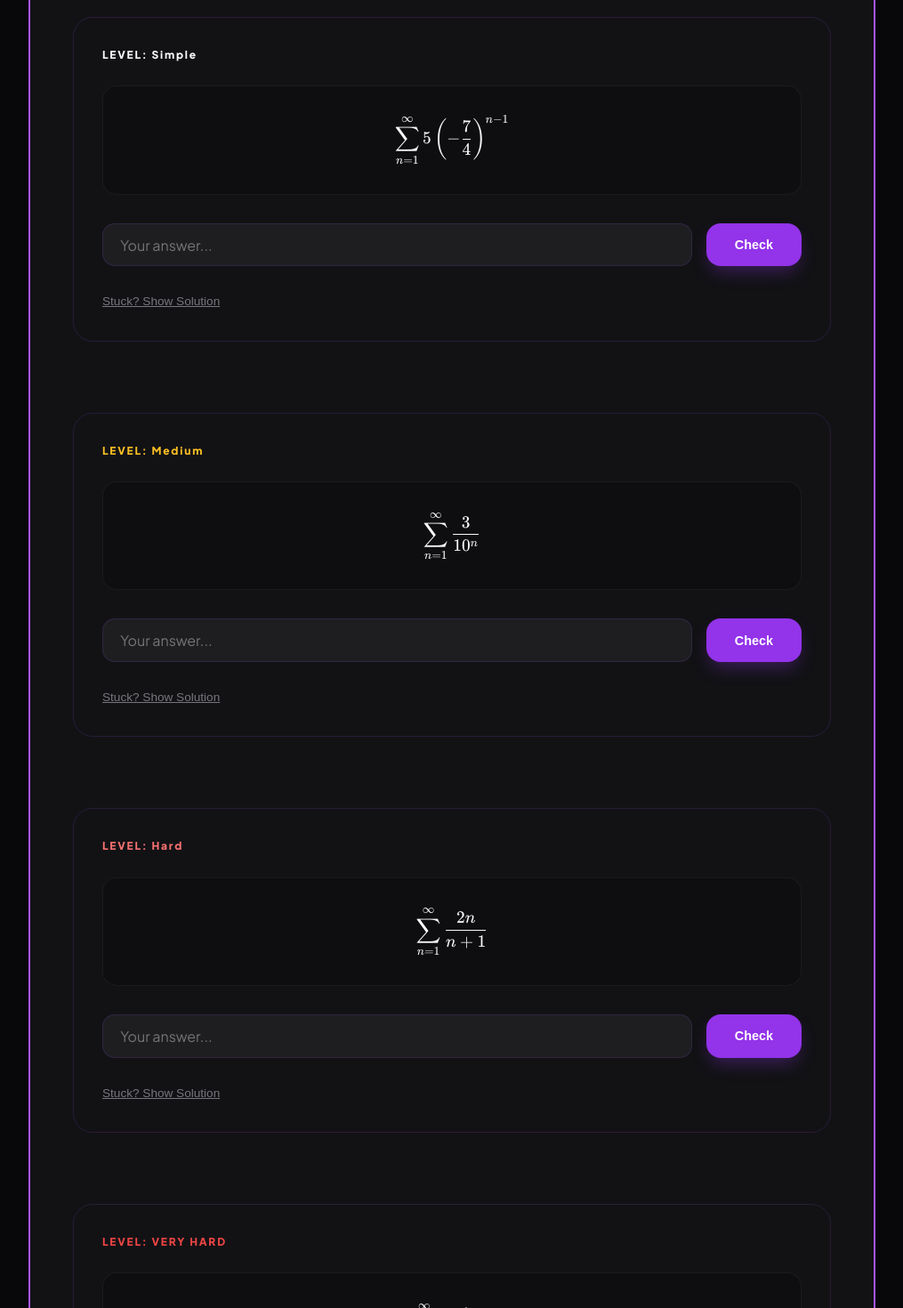
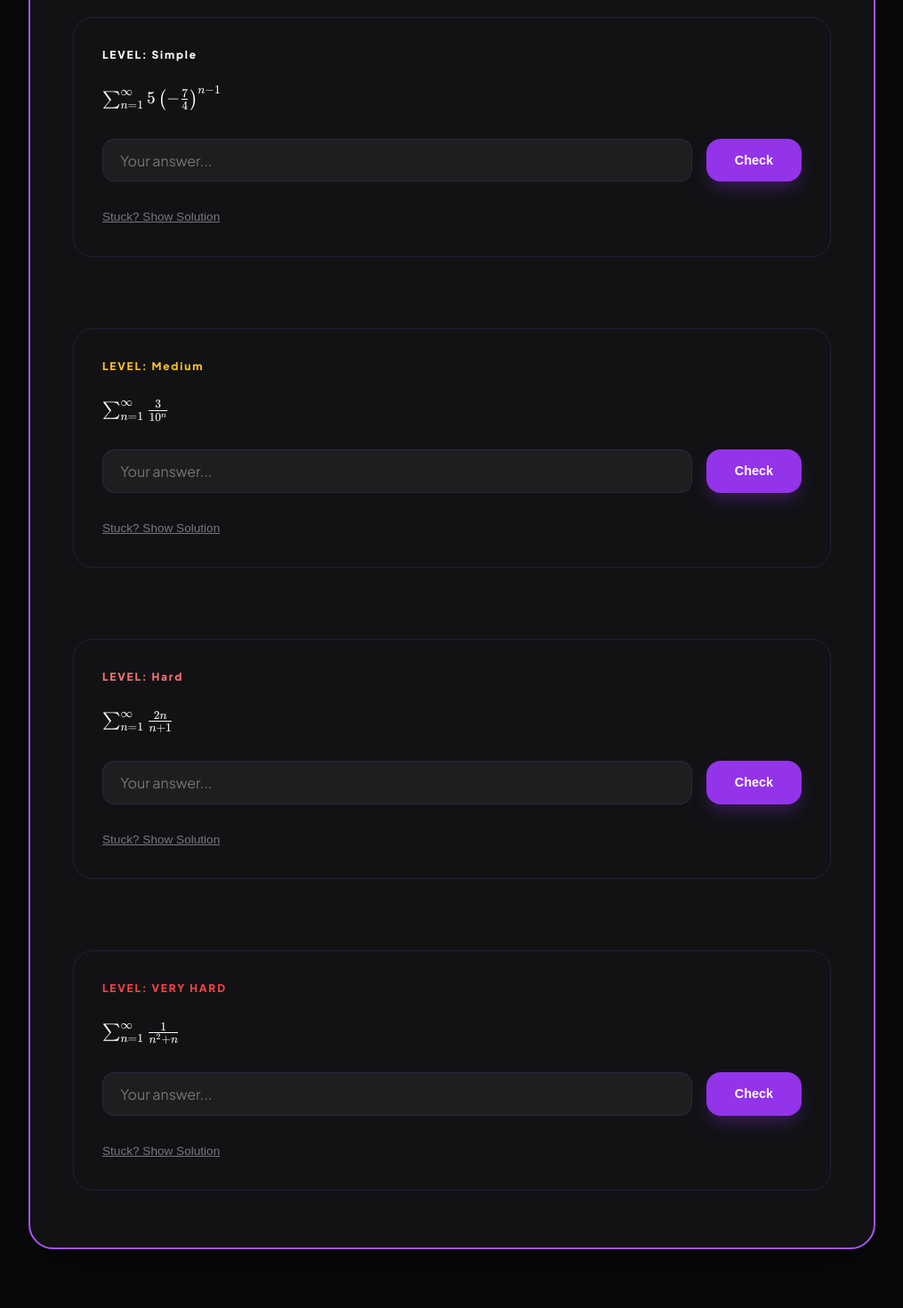
Before and after one commit to parsaabbasian/MATH-1014, a React (Vite) app: page /11-2 in a window 1280 px wide. Shown: the part 2540-4010 px from the top of the page at 89% size, without its empty margins (132-1147 px from the left). Built offline with nearby package versions, Linux system fonts and the light colour scheme.

Commit message:
Fix: Formatting for all practice exercise solutions to preserve text spaces

```diff
--- a/src/components/PracticeExercise.jsx
+++ b/src/components/PracticeExercise.jsx
@@ -66,7 +66,7 @@ const PracticeExercise = ({ question, correctAnswer, steps, difficulty }) => {
             </div>
 
             <div style={{ marginBottom: '2rem' }}>
-                {typeof question === 'string' ? <MathBlock math={question} block /> : question}
+                {question}
             </div>
 
             <div style={{ display: 'flex', gap: '1rem', marginBottom: '1.5rem', flexWrap: 'wrap' }}>
@@ -144,7 +144,7 @@ const PracticeExercise = ({ question, correctAnswer, steps, difficulty }) => {
                                                 >
                                                     <div className="step-number-circle" style={{ width: '24px', height: '24px', fontSize: '0.75rem' }}>{index + 1}</div>
                                                     <div className="step-content-box" style={{ fontSize: '0.95rem' }}>
-                                                        {typeof step === 'string' ? <MathBlock math={step} inline /> : step}
+                                                        {step}
                                                     </div>
                                                 </motion.div>
                                             )}
--- a/src/pages/Section11_1.jsx
+++ b/src/pages/Section11_1.jsx
@@ -176,11 +176,11 @@ const Section11_1 = () => {
                 <div style={{ display: 'grid', gap: '2rem' }}>
                     <PracticeExercise
                         difficulty="Simple"
-                        question="a_n = \frac{n^2 - 1}{n^2 + 1}"
+                        question={<MathBlock math="a_n = \frac{n^2 - 1}{n^2 + 1}" inline />}
                         correctAnswer="1"
                         steps={[
                             "Divide the top and bottom by n².",
-                            "a_n = (1 - 1/n²) / (1 + 1/n²)",
+                            <span><MathBlock math="a_n = \frac{1 - 1/n^2}{1 + 1/n^2}" inline /></span>,
                             "As n approaches infinity, 1/n² becomes 0.",
                             "The result simplifies to 1/1 = 1."
                         ]}
@@ -188,38 +188,38 @@ const Section11_1 = () => {
 
                     <PracticeExercise
                         difficulty="Medium"
-                        question="a_n = \frac{\ln(n)}{n}"
+                        question={<MathBlock math="a_n = \frac{\ln(n)}{n}" inline />}
                         correctAnswer="0"
                         steps={[
                             "This is an ∞/∞ indeterminate form. Use L'Hopital's Rule.",
                             "Differentiate top: 1/n. Differentiate bottom: 1.",
-                            "The limit becomes lim (1/n) / 1.",
+                            <span>The limit becomes <MathBlock math="\lim \frac{1/n}{1}" inline />.</span>,
                             "As n grows, 1/n approaches 0."
                         ]}
                     />
 
                     <PracticeExercise
                         difficulty="Hard"
-                        question="\sqrt{n^2 + n} - n"
+                        question={<MathBlock math="\sqrt{n^2 + n} - n" inline />}
                         correctAnswer="1/2"
                         steps={[
-                            "Multiply by the conjugate: (√(n²+n) + n) / (√(n²+n) + n).",
-                            "The top becomes (n²+n) - n² = n.",
-                            "The bottom is √(n²+n) + n.",
-                            "Divide top and bottom by n: 1 / (√(1 + 1/n) + 1).",
-                            "As n goes to infinity, we get 1 / (√1 + 1) = 1/2."
+                            <span>Multiply by the conjugate: <MathBlock math="\frac{\sqrt{n^2+n} + n}{\sqrt{n^2+n} + n}" inline />.</span>,
+                            <span>The top becomes <MathBlock math="(n^2+n) - n^2 = n" inline />.</span>,
+                            <span>The bottom is <MathBlock math="\sqrt{n^2+n} + n" inline />.</span>,
+                            <span>Divide top and bottom by <MathBlock math="n" inline />: <MathBlock math="\frac{1}{\sqrt{1 + 1/n} + 1}" inline />.</span>,
+                            <span>As n goes to infinity, we get <MathBlock math="\frac{1}{\sqrt{1} + 1} = 1/2" inline />.</span>
                         ]}
                     />
 
                     <PracticeExercise
                         difficulty="VERY HARD"
-                        question="\left(1 + \frac{1}{n}\right)^n"
+                        question={<MathBlock math="\left(1 + \frac{1}{n}\right)^n" inline />}
                         correctAnswer="e"
                         steps={[
-                            "Use the natural log trick: Let y = lim (1 + 1/n)^n, so ln(y) = lim n * ln(1 + 1/n).",
-                            "Rewrite as lim ln(1 + 1/n) / (1/n) for L'Hopital's.",
+                            <span>Use the natural log trick: Let <MathBlock math="y = \lim (1 + 1/n)^n" inline />, so <MathBlock math="\ln(y) = \lim n \cdot \ln(1 + 1/n)" inline />.</span>,
+                            <span>Rewrite as <MathBlock math="\lim \frac{\ln(1 + 1/n)}{1/n}" inline /> for L'Hopital's.</span>,
                             "The limit of ln(y) is 1.",
-                            "Therefore, y = e^1 = e."
+                            <span>Therefore, <MathBlock math="y = e^1 = e" inline />.</span>
                         ]}
                     />
                 </div>
--- a/src/pages/Section11_2.jsx
+++ b/src/pages/Section11_2.jsx
@@ -129,48 +129,48 @@ const Section11_2 = () => {
                 <div style={{ display: 'grid', gap: '2rem' }}>
                     <PracticeExercise
                         difficulty="Simple"
-                        question="\sum_{n=1}^{\infty} 5\left( -\frac{7}{4} \right)^{n-1}"
+                        question={<MathBlock math="\sum_{n=1}^{\infty} 5\left( -\frac{7}{4} \right)^{n-1}" inline />}
                         correctAnswer="divergent"
                         steps={[
                             "Identify the ratio r.",
-                            "r = -7/4, so |r| = 1.75.",
-                            "Since |r| > 1, the series diverges."
+                            <span><MathBlock math="r = -7/4" inline />, so <MathBlock math="|r| = 1.75" inline />.</span>,
+                            <span>Since <MathBlock math="|r| > 1" inline />, the series diverges.</span>
                         ]}
                     />
 
                     <PracticeExercise
                         difficulty="Medium"
-                        question="\sum_{n=1}^{\infty} \frac{3}{10^n}"
+                        question={<MathBlock math="\sum_{n=1}^{\infty} \frac{3}{10^n}" inline />}
                         correctAnswer="1/3"
                         steps={[
-                            "Expand: 3/10 + 3/100 + 3/1000 + ...",
-                            "First term a = 3/10. Ratio r = 1/10.",
-                            "Sum formula: S = a / (1 - r) = (3/10) / (9/10).",
-                            "S = 3/9 = 1/3."
+                            <span>Expand: <MathBlock math="3/10 + 3/100 + 3/1000 + \dots" inline /></span>,
+                            <span>First term <MathBlock math="a = 3/10" inline />. Ratio <MathBlock math="r = 1/10" inline />.</span>,
+                            <span>Sum formula: <MathBlock math="S = a / (1 - r) = (3/10) / (9/10)" inline />.</span>,
+                            <span><MathBlock math="S = 3/9 = 1/3" inline />.</span>
                         ]}
                     />
 
                     <PracticeExercise
                         difficulty="Hard"
-                        question="\sum_{n=1}^{\infty} \frac{2n}{n+1}"
+                        question={<MathBlock math="\sum_{n=1}^{\infty} \frac{2n}{n+1}" inline />}
                         correctAnswer="divergent"
                         steps={[
                             "Apply the Divergence Test: limit of individual terms.",
-                            "lim (2n / (n + 1)) as n approaches infinity is 2.",
+                            <span><MathBlock math="\lim_{n \to \infty} \frac{2n}{n+1} = 2" inline />.</span>,
                             "Since the limit is not 0, the total sum must diverge."
                         ]}
                     />
 
                     <PracticeExercise
                         difficulty="VERY HARD"
-                        question="\sum_{n=1}^{\infty} \frac{1}{n^2 + n}"
+                        question={<MathBlock math="\sum_{n=1}^{\infty} \frac{1}{n^2 + n}" inline />}
                         correctAnswer="1"
                         steps={[
-                            "Use partial fractions: 1/(n(n+1)) = 1/n - 1/(n+1).",
-                            "Write out partial sums Sn: (1 - 1/2) + (1/2 - 1/3) + ... + (1/n - 1/(n+1)).",
+                            <span>Use partial fractions: <MathBlock math="\frac{1}{n(n+1)} = \frac{1}{n} - \frac{1}{n+1}" inline />.</span>,
+                            <span>Write out partial sums <MathBlock math="S_n" inline />: <MathBlock math="(1 - 1/2) + (1/2 - 1/3) + \dots + (1/n - 1/(n+1))" inline />.</span>,
                             "This is a Telescoping Series. Most terms cancel out!",
-                            "Sn = 1 - 1/(n+1).",
-                            "As n approaches infinity, Sn approaches 1."
+                            <span><MathBlock math="S_n = 1 - 1/(n+1)" inline />.</span>,
+                            <span>As <MathBlock math="n" inline /> approaches infinity, <MathBlock math="S_n" inline /> approaches 1.</span>
                         ]}
                     />
                 </div>
--- a/src/pages/Section7_7.jsx
+++ b/src/pages/Section7_7.jsx
@@ -184,10 +184,10 @@ const Section7_7 = () => {
                         }
                         correctAnswer="4"
                         steps={[
-                            "Δx = (2-0)/1 = 2.",
-                            "The midpoint of [0,2] is x = 1.",
-                            "f(1) = 1² + 1 = 2.",
-                            "M₁ = f(1) * Δx = 2 * 2 = 4."
+                            <span><MathBlock math="\Delta x = (2-0)/1 = 2" inline />.</span>,
+                            <span>The midpoint of <MathBlock math="[0,2]" inline /> is <MathBlock math="x = 1" inline />.</span>,
+                            <span><MathBlock math="f(1) = 1^2 + 1 = 2" inline />.</span>,
+                            <span><MathBlock math="M_1 = f(1) \cdot \Delta x = 2 \cdot 2 = 4" inline />.</span>
                         ]}
                     />
                     <PracticeExercise
@@ -197,11 +197,11 @@ const Section7_7 = () => {
                         }
                         correctAnswer="0.375"
                         steps={[
-                            "Δx = (1-0)/2 = 0.5.",
-                            "Points: x₀=0, x₁=0.5, x₂=1.",
-                            "f(0)=0, f(0.5)=0.25, f(1)=1.",
-                            "T₂ = (0.5/2) * [f(0) + 2f(0.5) + f(1)]",
-                            "T₂ = 0.25 * [0 + 0.5 + 1] = 0.375."
+                            <span><MathBlock math="\Delta x = (1-0)/2 = 0.5" inline />.</span>,
+                            <span>Points: <MathBlock math="x_0=0, x_1=0.5, x_2=1" inline />.</span>,
+                            <span><MathBlock math="f(0)=0, f(0.5)=0.25, f(1)=1" inline />.</span>,
+                            <span><MathBlock math="T_2 = \frac{0.5}{2} [f(0) + 2f(0.5) + f(1)]" inline /></span>,
+                            <span><MathBlock math="T_2 = 0.25 [0 + 0.5 + 1] = 0.375" inline />.</span>
                         ]}
                     />
                 </div>
```
